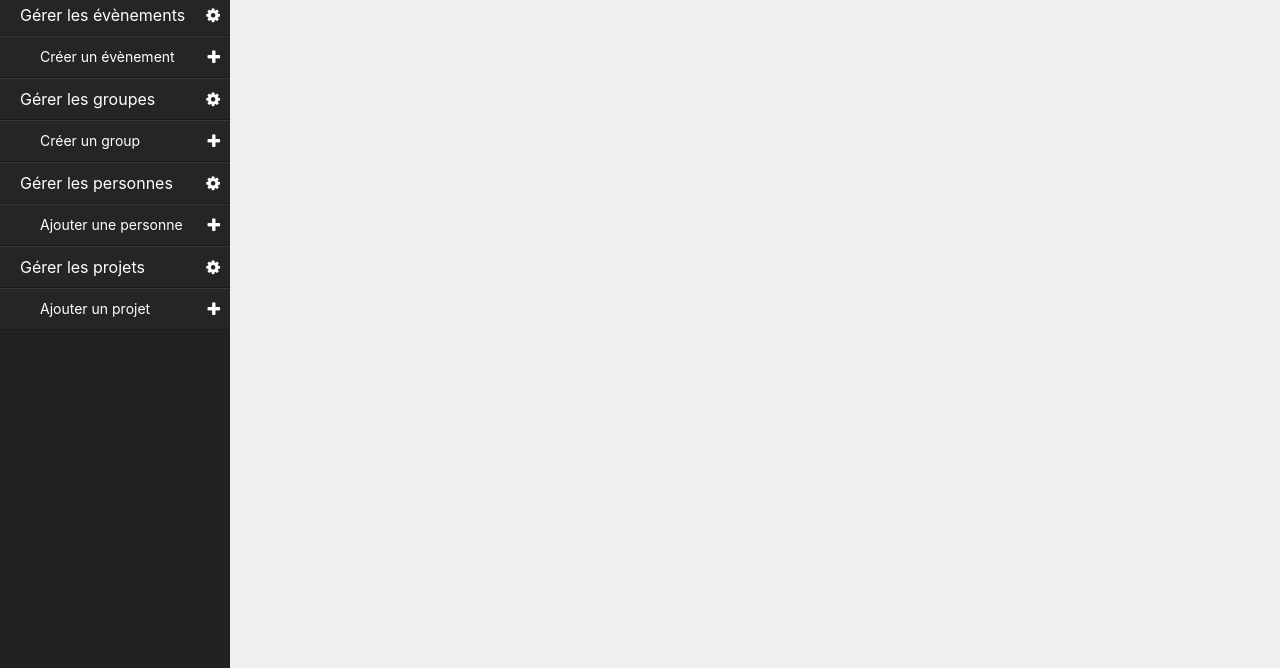
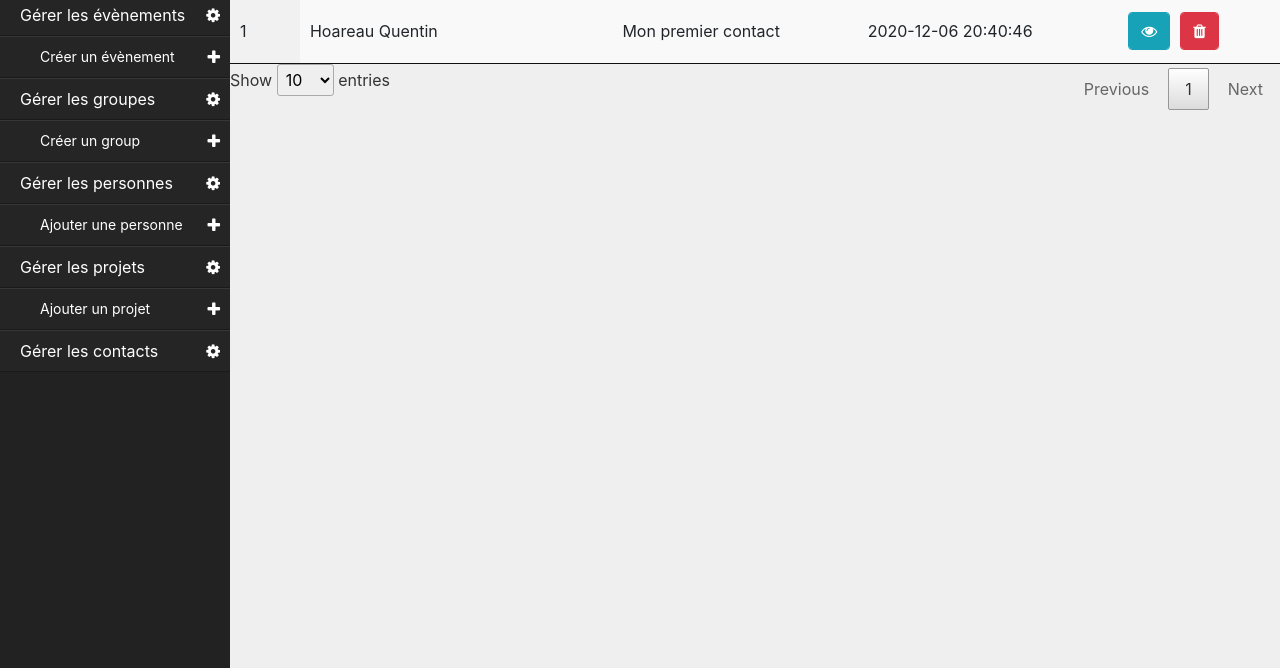
Before and after one commit to quentinhoareau/AELPP, a PHP site: page /private/admin/contact in a window 1280 px wide. Shown: the part 132-800 px from the top of the page. Run offline with PHP 8.4, Linux system fonts and the light colour scheme; data comes from the database, SQL or seed files in the repository; some libraries are stand-ins or nearby versions.

Commit message:
Admin contact / Admin project
Amélioration, correctifs et optimisation

```diff
--- a/dynamic/assets/css/admin/adminMvcqh.css
+++ b/dynamic/assets/css/admin/adminMvcqh.css
@@ -9,3 +9,8 @@
 .form-inline button a{
    color:white
 }
+
+
+a{
+   color: unset;
+}
--- a/dynamic/assets/css/aelpp.css
+++ b/dynamic/assets/css/aelpp.css
@@ -4,6 +4,8 @@
    bottom: unset;
    text-align: unset!important;
 }
+
+
 
 
 .main-side h5{
--- a/dynamic/models/Contact.php
+++ b/dynamic/models/Contact.php
@@ -4,6 +4,7 @@
     private $id;
     private $surname;
     private $name;
+    private $email;
     private $phone;
     private $object;
     private $message;
--- a/dynamic/models/ContactManager.php
+++ b/dynamic/models/ContactManager.php
@@ -25,17 +25,17 @@
     }
 
     //Mie à jours d'un contact
-    public function update($id, $surname, $name, $phone, $object, $message){
+    public function update($id, $surname, $name, $email, $phone, $object, $message){
         $this->getDB();
-        $query = "UPDATE contact SET surname=?, name=?, phone=?, object=?, message=? WHERE id=?";
-        $this->execQuery($query,[$surname, $name, $phone, $object, $message, $id]);
+        $query = "UPDATE contact SET surname=?, email=?, name=?, phone=?, object=?, message=? WHERE id=?";
+        $this->execQuery($query,[$surname, $name, $email, $phone, $object, $message, $id]);
     }
 
     //Insertion d'un contact
-    public function insert($surname, $name, $phone, $object, $message){
+    public function add($surname, $name, $email, $phone, $object, $message){
         $this->getDB();
-        $query = "INSERT INTO contact(surname, name, phone, object, message) VALUES (?, ?, ?, ?, ?)";
-        $this->execQuery($query, [ $surname, $name, $phone, $object, $message]);
+        $query = "INSERT INTO contact(surname, name, phone, email, object, message) VALUES (?, ?, ?, ?, ?)";
+        $this->execQuery($query, [ $surname, $name, $email, $phone, $object, $message]);
     }
 
 
--- /dev/null
+++ b/dynamic/private/admin/controllers/ContactAdminController.php
@@ -0,0 +1,69 @@
+<?php
+
+class ContactAdminController{
+   private $View;
+   public $message;
+   private $ContactManager;
+
+
+   // CONSTRUCTEUR
+   public function __construct($url){
+
+      if( isset($url) && count($url) > 3 ){
+         throw new Exception(null, 404); //Erreur 404
+      }
+      else{
+
+         /*---------MANAGER---------*/
+         $this->ContactManager= new ContactManager();
+
+         //Changement des path pour le BDD
+         Database::setConfigPath("../config.ini");
+         Database::setLoginPath("../admin_login.ini");
+         /*------------------*/
+
+         /*---------FORMULAIRE---------*/
+         if( isset($_POST["deleteContact"]) ){ //Si formulaire supprimé
+            $this->ContactManager->delete($_POST["deleteContact"]);
+            header("Location: ".ADMIN_HOME."contact");
+         }
+         if( isset($_POST["addContact"]) ){ //Si formulaire ajouté
+
+         }
+         if( isset($_POST["updateContact"]) ){ //Si formulaire modifié
+
+         }
+         /*----------------------------*/
+
+         /*---------View---------*/
+         //Voir un contact
+         if( isset($url[1])  && $url[1] >= 1  ){
+
+            $viewName= "ContactForm";
+            $data= array(
+               "contact" => $this->ContactManager->get($url[1]), //Obtenir la liste des produits
+            );
+         }
+         //Liste des contacts
+         else{
+            $viewName= "ContactList";
+            $data= array(
+               "contactList" => $this->ContactManager->getList(), //Obtenir la liste des produits
+            );
+         }
+
+         $this->View = new AdminView($viewName);
+         $this->View->Popup->setMessage($this->message);
+         $this->View->generateView($data) ;
+         /*------------------*/
+      }
+   }
+
+
+
+
+
+
+}
+
+?>
--- a/dynamic/private/admin/controllers/ProjectAdminController.php
+++ b/dynamic/private/admin/controllers/ProjectAdminController.php
@@ -52,7 +52,6 @@
                }
             }
 
-
          }
          /*------------------*/
 
--- a/dynamic/private/admin/views/adminNavigation.php
+++ b/dynamic/private/admin/views/adminNavigation.php
@@ -18,5 +18,6 @@
           <li><a href="person/add"> <span class='sub-menu'> Ajouter une personne </span>  <i class="fa fa-plus"></i>  </a> </li>
           <li><a href="project"> <span> Gérer les projets </span>  <i class="fa fa-cog"></i>  </a> </li>
           <li><a href="project/add"> <span class='sub-menu'> Ajouter un projet</span>  <i class="fa fa-plus"></i>  </a> </li>
+          <li><a href="contact"> <span> Gérer les contacts </span>  <i class="fa fa-cog"></i>  </a> </li>
         </ul>
       </div>
--- /dev/null
+++ b/dynamic/private/admin/views/contactListAdminView.php
@@ -0,0 +1,40 @@
+
+<div id="contact" class="contenutab">
+    <h3>Les contacts</h3>
+    <table class ="display" id="tableContact">
+        <thead>
+            <th>Id </th>  <th>De</th>  <th>Email</th> <th>Objet</th> <th>Date</th> <th>Action</th>
+        </thead>
+        <?php
+            foreach ($contactList as $contact){ ?>
+        <tr>
+            <td> <?= $contact->id; ?> </td>
+            <td> <?= $contact->surname." ".$contact->name; ?> </td>
+            <td> <?= $contact->email; ?> </td>
+            <td> <?= $contact->object; ?> </td>
+            <td> <?= $contact->date; ?> </td>
+            <td class="form-inline">
+                    <a href="contact/<?= $contact->id; ?>"><button class="form-control btn-info" type="button" name="consult" value="<?= $contact->id; ?>"> <i class="fa fa-eye"></i> </button> </a>
+                    <form action="" method="POST"><button onclick="return confirm('Voulez-vous vraiment supprimer cette évènement ?')" class="form-control btn-danger" type="submit" name="deleteContact" value="<?= $contact->id; ?>"><i class="fa fa-trash"></i></button> </form>
+            </td>
+        </tr>
+
+    <?php } ?>
+
+    </table>
+</div>
+
+
+<script>
+
+//Implémentation de DataTable
+$(document).ready(function(){
+      $('#tableContact').DataTable({
+         dom:'ftpl',
+         order: [[ 0, "asc" ]], //Order des dates en premier
+         language:{
+               url:"assets/Datatable/french.json" //
+         }
+      })
+   });
+</script>
```
Also changed, not shown: dynamic/private/admin/views/contactFormAdminView.php (added, +80 -0 lines), dynamic/private/admin/views/projectFormAdminView.php (+23 -20 lines).
